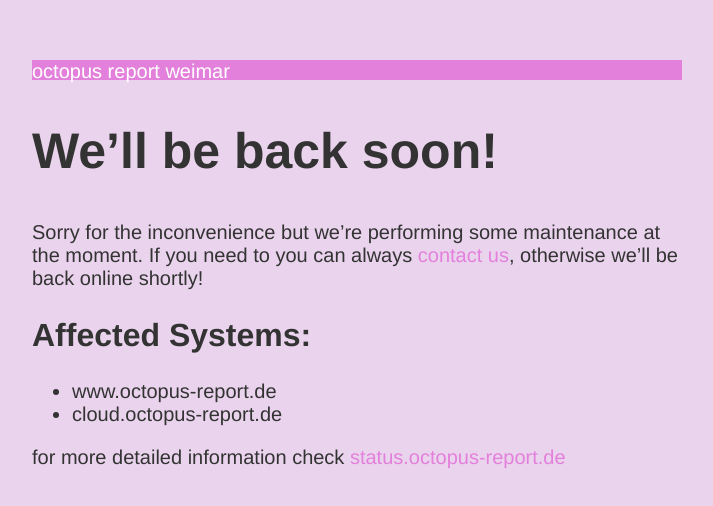
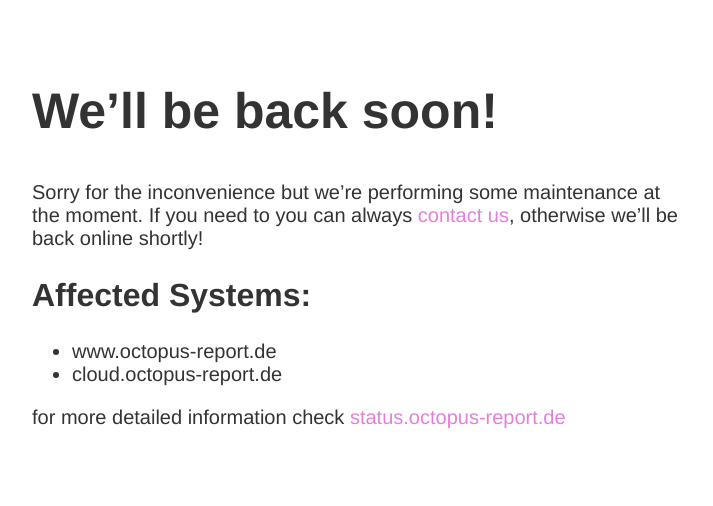
Before and after one commit to simonhoellein/maintenenace_orw, a plain HTML site: page index.html in a window 1280 px wide. Shown: the part 118-624 px from the top of the page, without its empty margins (283-996 px from the left). Drawn offline with Linux system fonts and the light colour scheme.

Commit message:
better background

```diff
--- a/index.html
+++ b/index.html
@@ -1,7 +1,7 @@
 <!doctype html>
 <title>Site Maintenance</title>
 <style>
-  body { text-align: center; padding: 150px; background-color: #ead3ed; }
+  body { text-align: center; padding: 150px; }
   h1 { font-size: 50px; }
   h2 { font-size: 32px;}
   body { font: 20px Helvetica, sans-serif; color: #333; }
@@ -11,9 +11,6 @@
 </style>
 
 <article>
-    <div style="height: 20px; background-color: #e380db;">
-        <p style="color: white;">octopus report weimar</p>
-    </div>
     <h1>We&rsquo;ll be back soon!</h1>
     <div>
         <p>Sorry for the inconvenience but we&rsquo;re performing some maintenance at the moment. If you need to you can always <a href="mailto:admin@octopus-report.de">contact us</a>, otherwise we&rsquo;ll be back online shortly!</p>
```
